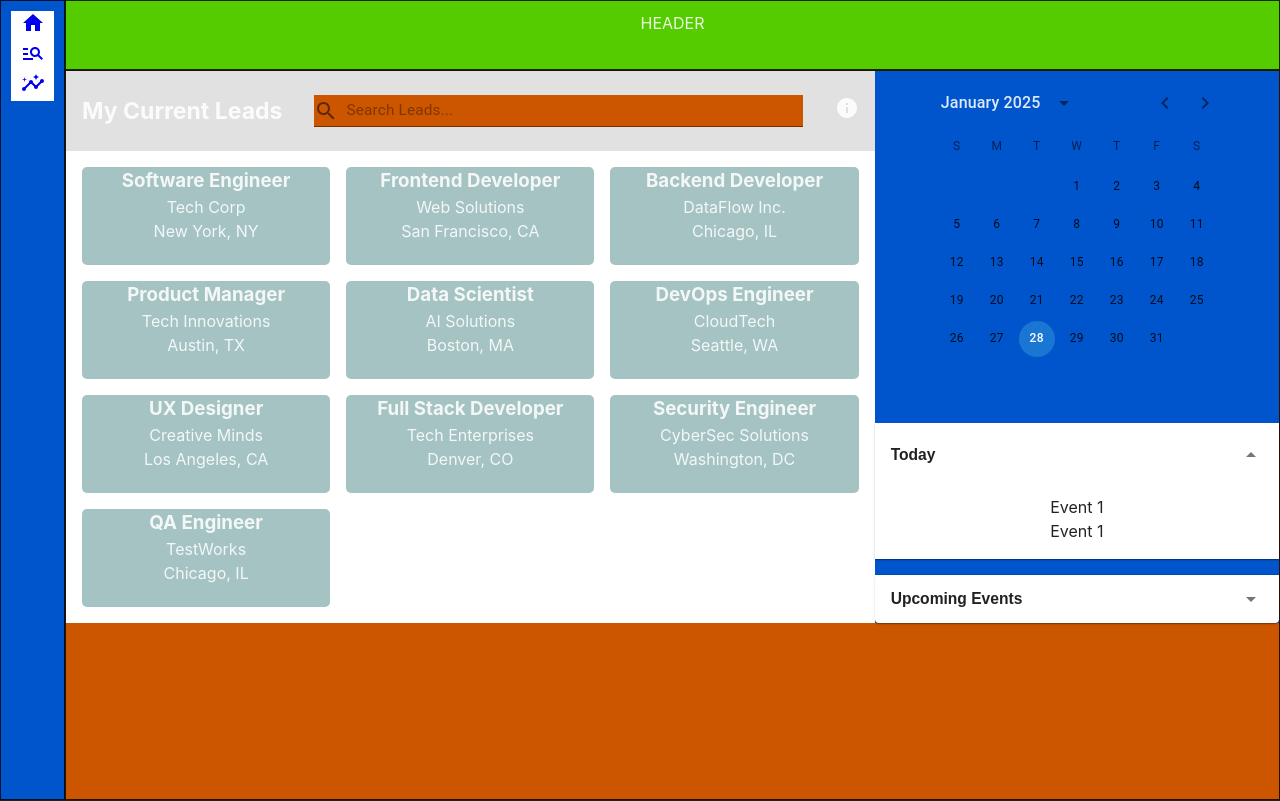
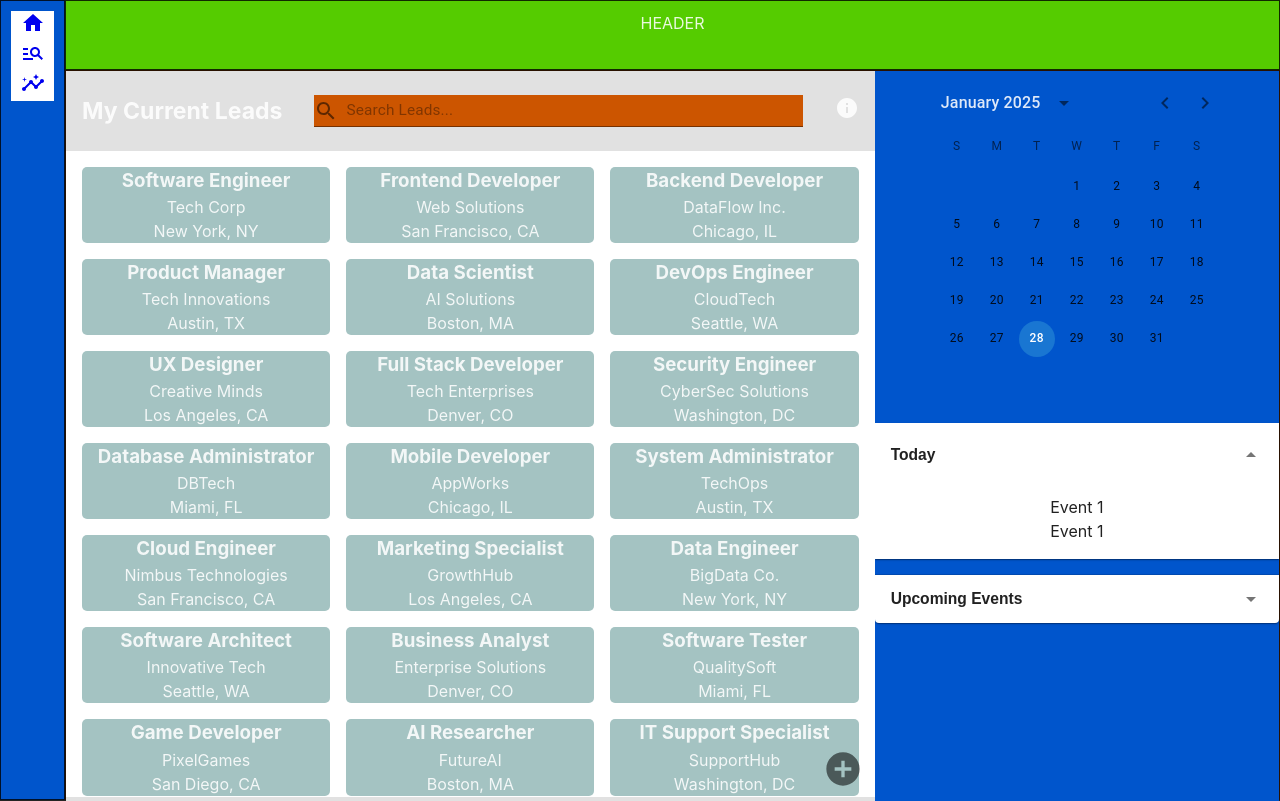
Before and after one commit to chardayneal/jobhunt, a React (Vite) app: page / in a window 1280 px wide. Built offline with nearby package versions, Linux system fonts and the light colour scheme.

Commit message:
Update Event and Accordion components

```diff
--- a/src/components/routes/dashboard/Dashboard.jsx
+++ b/src/components/routes/dashboard/Dashboard.jsx
@@ -1,10 +1,6 @@
-import Accordion from '@mui/material/Accordion';
-import AccordionSummary from '@mui/material/AccordionSummary';
-import AccordionDetails from '@mui/material/AccordionDetails';
-import { ArrowDropDown } from '@mui/icons-material';
+import Event from './Event';
+import UserLeads from './UserLeads';
 
-import UserLeads from './UserLeads';
-import Calendar from './Calendar';
 import './Dashboard.css';
 
 const Dashboard = () => {
@@ -13,33 +9,7 @@ const Dashboard = () => {
     <div className="grid-item flex-area">
       <div className="dash-grid">
         <UserLeads />
-        <div className="dash-item events">
-            <Calendar />
-            <Accordion defaultExpanded>
-                <AccordionSummary
-                    expandIcon={ <ArrowDropDown/>} >
-                    <h3>Today</h3>
-                </AccordionSummary>
-                <AccordionDetails>
-                    <div className="event">
-                    <p>Event 1</p>
-                    <p>Event 1</p>
-                    </div>
-                </AccordionDetails>
-            </Accordion>
-            <Accordion>
-                <AccordionSummary
-                    expandIcon={<ArrowDropDown />} >
-                    <h3>Upcoming Events</h3>
-                </AccordionSummary>
-                <AccordionDetails>
-                    <div className="event">
-                    <p>Event 1</p>
-                    <p>Event 1</p>
-                    </div>
-                </AccordionDetails>
-            </Accordion>
-        </div>
+        <Event />
       </div>
     </div>
   )
--- /dev/null
+++ b/src/components/routes/dashboard/Event.css
@@ -0,0 +1,12 @@
+.events {
+    height: calc(100vh - 70px);
+
+    grid-column: 3 / 4;
+    grid-row: 1 / 2;
+
+    background-color: #05c;
+
+    overflow: scroll;
+    overflow-y: auto;
+    overflow-x: hidden;
+}
--- /dev/null
+++ b/src/components/routes/dashboard/Event.jsx
@@ -0,0 +1,42 @@
+import Accordion from '@mui/material/Accordion';
+import AccordionSummary from '@mui/material/AccordionSummary';
+import AccordionDetails from '@mui/material/AccordionDetails';
+import { ArrowDropDown } from '@mui/icons-material';
+import Calendar from './Calendar';
+
+import "./Event.css";
+
+
+const Event = () => {
+  return (
+    <div className="dash-item events">
+            <Calendar />
+            <Accordion defaultExpanded>
+                <AccordionSummary
+                    expandIcon={ <ArrowDropDown/>} >
+                    <h3>Today</h3>
+                </AccordionSummary>
+                <AccordionDetails>
+                    <div className="event">
+                    <p>Event 1</p>
+                    <p>Event 1</p>
+                    </div>
+                </AccordionDetails>
+            </Accordion>
+            <Accordion>
+                <AccordionSummary
+                    expandIcon={<ArrowDropDown />} >
+                    <h3>Upcoming Events</h3>
+                </AccordionSummary>
+                <AccordionDetails>
+                    <div className="event">
+                    <p>Event 1</p>
+                    <p>Event 1</p>
+                    </div>
+                </AccordionDetails>
+            </Accordion>
+        </div>
+  )
+}
+
+export default Event
--- a/src/components/routes/dashboard/LeadList.css
+++ b/src/components/routes/dashboard/LeadList.css
@@ -1,5 +1,22 @@
+.lead-grid .leads-list {
+    grid-column: 1 / 2;
+    grid-row: 2 / 6;
+    background-color: #fff;
+
+    padding: 1rem 1rem 0;
+    max-height: calc(100vh - 90px - 80px);
+    height: max-content;
+
+
+    display: grid;
+    grid-template-columns: repeat(3, 1fr);
+    grid-template-rows: auto;
+    column-gap: 1rem;
+}
+
 .leads-list{
     overflow: scroll;
     overflow-y: auto;
     overflow-x: hidden;
+
 }
--- a/src/components/routes/dashboard/LeadList.jsx
+++ b/src/components/routes/dashboard/LeadList.jsx
@@ -1,6 +1,8 @@
 import propTypes from "prop-types";
+import Lead from "./Lead";
+import { IconButton } from '@mui/material';
+import AddCircleIcon from '@mui/icons-material/AddCircle';
 import "./LeadList.css";
-import Lead from "./Lead";
 
 
 const LeadList = ({ leads }) => {
@@ -9,6 +11,9 @@ const LeadList = ({ leads }) => {
   return (
     <section className="lead-item leads-list">
       {leadList}
+      <IconButton aria-label="add" size="large" className="add-lead-btn" >
+        <AddCircleIcon className='add-btn'/>
+      </IconButton>
     </section>
   )
 }
--- a/src/components/routes/dashboard/UserLeads.css
+++ b/src/components/routes/dashboard/UserLeads.css
@@ -3,10 +3,13 @@
     grid-column: 1 / 3;
     grid-row: 1 / 2;
 
+    position: relative;
+
 }
 
 .lead-grid {
     background-color: #e1e1e1;
+
 
     width: 100%;
     max-height: 100vh - 90px;
@@ -16,16 +19,14 @@
     grid-template-rows: 5rem 5fr;
 }
 
-.lead-grid .leads-list {
-    grid-column: 1 / 2;
-    grid-row: 2 / 6;
-    background-color: #fff;
 
-    padding: 1rem 1rem 0;
-    max-height: calc(100vh - 90px - 80px);
+.lead-grid .add-lead-btn {
+    position: absolute;
+    bottom: 0;
+    right: 0;
+}
 
-    display: grid;
-    grid-template-columns: repeat(3, 1fr);
-    grid-template-rows: auto;
-    column-gap: 1rem;
+.add-lead-btn .add-btn {
+    width: 2.5rem;
+    height: 2.5rem;
 }
--- a/src/components/routes/dashboard/UserLeads.jsx
+++ b/src/components/routes/dashboard/UserLeads.jsx
@@ -2,6 +2,7 @@ import { useEffect, useState } from 'react';
 import { LEADS } from '../../../staticData/staticLeads';
 import LeadHeader from './LeadHeader';
 import LeadList from './LeadList';
+
 
 import './UserLeads.css';
 
--- a/src/staticData/staticLeads.js
+++ b/src/staticData/staticLeads.js
@@ -107,162 +107,162 @@ export const LEADS = [
       jobPostingDate: "2025-01-04",
       status: "Applied",
     },
-    // {
-    //   id: 10,
-    //   title: "Database Administrator",
-    //   company: "DBTech",
-    //   company_id: 110,
-    //   location: "Miami, FL",
-    //   salary: 100000,
-    //   description: "Manage and optimize databases for performance and security.",
-    //   jobPostingUrl: "https://example.com/job/10",
-    //   jobPostingDate: "2025-01-03",
-    //   status: "Interviewing",
-    // },
-    // {
-    //   id: 11,
-    //   title: "Mobile Developer",
-    //   company: "AppWorks",
-    //   company_id: 111,
-    //   location: "Chicago, IL",
-    //   salary: 110000,
-    //   description: "Develop and maintain iOS and Android applications.",
-    //   jobPostingUrl: "https://example.com/job/11",
-    //   jobPostingDate: "2025-01-02",
-    //   status: "Applied",
-    // },
-    // {
-    //   id: 12,
-    //   title: "System Administrator",
-    //   company: "TechOps",
-    //   company_id: 112,
-    //   location: "Austin, TX",
-    //   salary: 95000,
-    //   description: "Ensure smooth operation of company networks and systems.",
-    //   jobPostingUrl: "https://example.com/job/12",
-    //   jobPostingDate: "2025-01-01",
-    //   status: "Applied",
-    // },
-    // {
-    //   id: 13,
-    //   title: "Cloud Engineer",
-    //   company: "Nimbus Technologies",
-    //   company_id: 113,
-    //   location: "San Francisco, CA",
-    //   salary: 125000,
-    //   description: "Build and maintain cloud infrastructures for clients.",
-    //   jobPostingUrl: "https://example.com/job/13",
-    //   jobPostingDate: "2025-01-15",
-    //   status: "Interviewing",
-    // },
-    // {
-    //   id: 14,
-    //   title: "Marketing Specialist",
-    //   company: "GrowthHub",
-    //   company_id: 114,
-    //   location: "Los Angeles, CA",
-    //   salary: 90000,
-    //   description: "Develop marketing strategies to increase brand awareness.",
-    //   jobPostingUrl: "https://example.com/job/14",
-    //   jobPostingDate: "2025-01-13",
-    //   status: "Applied",
-    // },
-    // {
-    //   id: 15,
-    //   title: "Data Engineer",
-    //   company: "BigData Co.",
-    //   company_id: 115,
-    //   location: "New York, NY",
-    //   salary: 115000,
-    //   description: "Build and optimize data pipelines for large-scale data analysis.",
-    //   jobPostingUrl: "https://example.com/job/15",
-    //   jobPostingDate: "2025-01-14",
-    //   status: "Not Selected",
-    // },
-    // {
-    //   id: 16,
-    //   title: "Software Architect",
-    //   company: "Innovative Tech",
-    //   company_id: 116,
-    //   location: "Seattle, WA",
-    //   salary: 160000,
-    //   description: "Design the software architecture for large-scale systems.",
-    //   jobPostingUrl: "https://example.com/job/16",
-    //   jobPostingDate: "2025-01-16",
-    //   status: "Applied",
-    // },
-    // {
-    //   id: 17,
-    //   title: "Business Analyst",
-    //   company: "Enterprise Solutions",
-    //   company_id: 117,
-    //   location: "Denver, CO",
-    //   salary: 105000,
-    //   description: "Analyze business processes and provide recommendations.",
-    //   jobPostingUrl: "https://example.com/job/17",
-    //   jobPostingDate: "2025-01-17",
-    //   status: "Applied",
-    // },
-    // {
-    //   id: 18,
-    //   title: "Software Tester",
-    //   company: "QualitySoft",
-    //   company_id: 118,
-    //   location: "Miami, FL",
-    //   salary: 85000,
-    //   description: "Perform software testing and ensure product quality.",
-    //   jobPostingUrl: "https://example.com/job/18",
-    //   jobPostingDate: "2025-01-18",
-    //   status: "Interviewing",
-    // },
-    // {
-    //   id: 19,
-    //   title: "Game Developer",
-    //   company: "PixelGames",
-    //   company_id: 119,
-    //   location: "San Diego, CA",
-    //   salary: 120000,
-    //   description: "Design and develop interactive games for multiple platforms.",
-    //   jobPostingUrl: "https://example.com/job/19",
-    //   jobPostingDate: "2025-01-19",
-    //   status: "Offered",
-    // },
-    // {
-    //   id: 20,
-    //   title: "AI Researcher",
-    //   company: "FutureAI",
-    //   company_id: 120,
-    //   location: "Boston, MA",
-    //   salary: 145000,
-    //   description: "Conduct research on machine learning and AI algorithms.",
-    //   jobPostingUrl: "https://example.com/job/20",
-    //   jobPostingDate: "2025-01-20",
-    //   status: "Offered",
-    // },
-    // {
-    //   id: 21,
-    //   title: "IT Support Specialist",
-    //   company: "SupportHub",
-    //   company_id: 121,
-    //   location: "Washington, DC",
-    //   salary: 80000,
-    //   description: "Provide technical support to end-users and solve issues.",
-    //   jobPostingUrl: "https://example.com/job/21",
-    //   jobPostingDate: "2025-01-21",
-    //   status: "Interviewing",
-    // },
-    // {
-    //   id: 22,
-    //   title: "Web Developer",
-    //   company: "Webify",
-    //   company_id: 122,
-    //   location: "New York, NY",
-    //   salary: 95000,
-    //   description: "Design and build responsive websites using HTML, CSS, and JavaScript.",
-    //   jobPostingUrl: "https://example.com/job/22",
-    //   jobPostingDate: "2025-01-22",
-    //   status: "Applied",
-    // },
+    {
+      id: 10,
+      title: "Database Administrator",
+      company: "DBTech",
+      company_id: 110,
+      location: "Miami, FL",
+      salary: 100000,
+      description: "Manage and optimize databases for performance and security.",
+      jobPostingUrl: "https://example.com/job/10",
+      jobPostingDate: "2025-01-03",
+      status: "Interviewing",
+    },
+    {
+      id: 11,
+      title: "Mobile Developer",
+      company: "AppWorks",
+      company_id: 111,
+      location: "Chicago, IL",
+      salary: 110000,
+      description: "Develop and maintain iOS and Android applications.",
+      jobPostingUrl: "https://example.com/job/11",
+      jobPostingDate: "2025-01-02",
+      status: "Applied",
+    },
+    {
+      id: 12,
+      title: "System Administrator",
+      company: "TechOps",
+      company_id: 112,
+      location: "Austin, TX",
+      salary: 95000,
+      description: "Ensure smooth operation of company networks and systems.",
+      jobPostingUrl: "https://example.com/job/12",
+      jobPostingDate: "2025-01-01",
+      status: "Applied",
+    },
+    {
+      id: 13,
+      title: "Cloud Engineer",
+      company: "Nimbus Technologies",
+      company_id: 113,
+      location: "San Francisco, CA",
+      salary: 125000,
+      description: "Build and maintain cloud infrastructures for clients.",
+      jobPostingUrl: "https://example.com/job/13",
+      jobPostingDate: "2025-01-15",
+      status: "Interviewing",
+    },
+    {
+      id: 14,
+      title: "Marketing Specialist",
+      company: "GrowthHub",
+      company_id: 114,
+      location: "Los Angeles, CA",
+      salary: 90000,
+      description: "Develop marketing strategies to increase brand awareness.",
+      jobPostingUrl: "https://example.com/job/14",
+      jobPostingDate: "2025-01-13",
+      status: "Applied",
+    },
+    {
+      id: 15,
+      title: "Data Engineer",
+      company: "BigData Co.",
+      company_id: 115,
+      location: "New York, NY",
+      salary: 115000,
+      description: "Build and optimize data pipelines for large-scale data analysis.",
+      jobPostingUrl: "https://example.com/job/15",
+      jobPostingDate: "2025-01-14",
+      status: "Not Selected",
+    },
+    {
+      id: 16,
+      title: "Software Architect",
+      company: "Innovative Tech",
+      company_id: 116,
+      location: "Seattle, WA",
+      salary: 160000,
+      description: "Design the software architecture for large-scale systems.",
+      jobPostingUrl: "https://example.com/job/16",
+      jobPostingDate: "2025-01-16",
+      status: "Applied",
+    },
+    {
+      id: 17,
+      title: "Business Analyst",
+      company: "Enterprise Solutions",
+      company_id: 117,
+      location: "Denver, CO",
+      salary: 105000,
+      description: "Analyze business processes and provide recommendations.",
+      jobPostingUrl: "https://example.com/job/17",
+      jobPostingDate: "2025-01-17",
+      status: "Applied",
+    },
+    {
+      id: 18,
+      title: "Software Tester",
+      company: "QualitySoft",
+      company_id: 118,
+      location: "Miami, FL",
+      salary: 85000,
+      description: "Perform software testing and ensure product quality.",
+      jobPostingUrl: "https://example.com/job/18",
+      jobPostingDate: "2025-01-18",
+      status: "Interviewing",
+    },
+    {
+      id: 19,
+      title: "Game Developer",
+      company: "PixelGames",
+      company_id: 119,
+      location: "San Diego, CA",
+      salary: 120000,
+      description: "Design and develop interactive games for multiple platforms.",
+      jobPostingUrl: "https://example.com/job/19",
+      jobPostingDate: "2025-01-19",
+      status: "Offered",
+    },
+    {
+      id: 20,
+      title: "AI Researcher",
+      company: "FutureAI",
+      company_id: 120,
+      location: "Boston, MA",
+      salary: 145000,
+      description: "Conduct research on machine learning and AI algorithms.",
+      jobPostingUrl: "https://example.com/job/20",
+      jobPostingDate: "2025-01-20",
+      status: "Offered",
+    },
+    {
+      id: 21,
+      title: "IT Support Specialist",
+      company: "SupportHub",
+      company_id: 121,
+      location: "Washington, DC",
+      salary: 80000,
+      description: "Provide technical support to end-users and solve issues.",
+      jobPostingUrl: "https://example.com/job/21",
+      jobPostingDate: "2025-01-21",
+      status: "Interviewing",
+    },
+    {
+      id: 22,
+      title: "Web Developer",
+      company: "Webify",
+      company_id: 122,
+      location: "New York, NY",
+      salary: 95000,
+      description: "Design and build responsive websites using HTML, CSS, and JavaScript.",
+      jobPostingUrl: "https://example.com/job/22",
+      jobPostingDate: "2025-01-22",
+      status: "Applied",
+    },
     {
       id: 23,
       title: "QA Engineer",
```
Also changed, not shown: src/components/routes/dashboard/Dashboard.css (+0 -10 lines).
